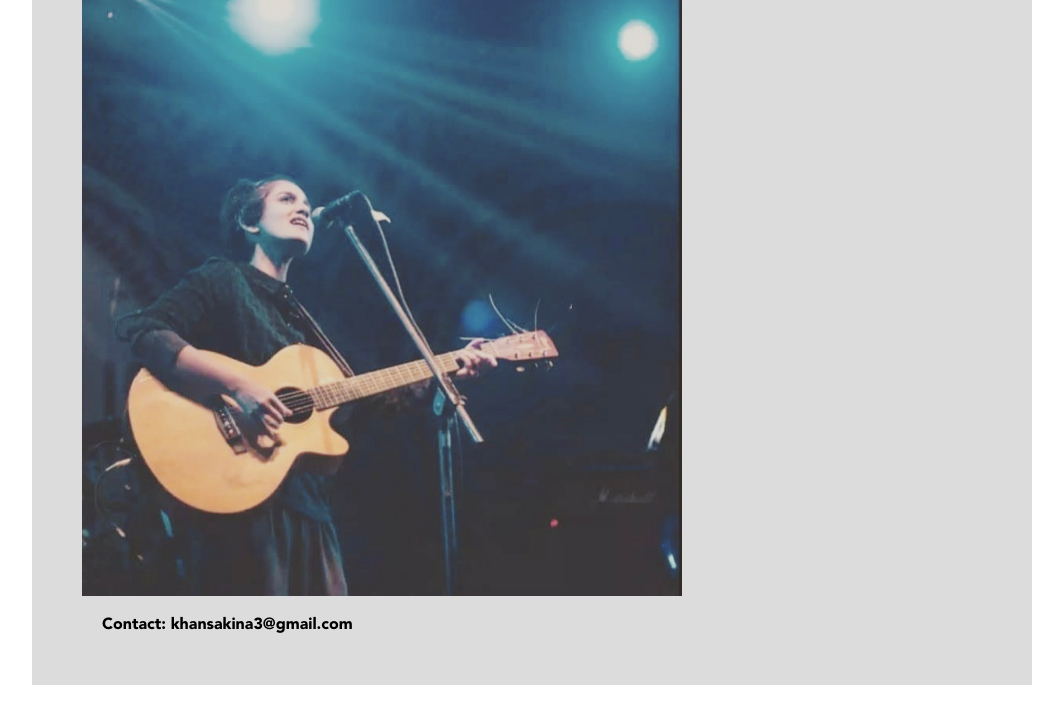
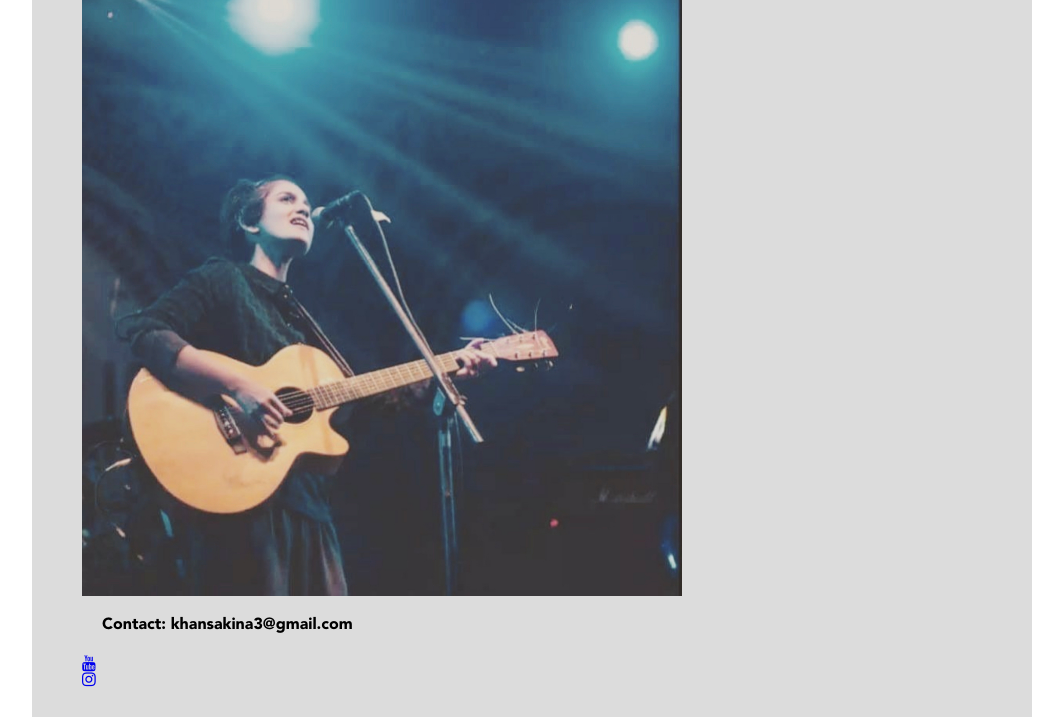
Before and after one commit to gulamudi/sakinakhan, a plain HTML site: page index.html in a window 1280 px wide. Shown: the part 394-1119 px from the top of the page, without its empty margins (108-1171 px from the left). Before the commit the page ends 1087 px from the top, so only its background shows below. Drawn offline with Linux system fonts and the light colour scheme.

Commit message:
Update index.html
added socials

```diff
--- a/index.html
+++ b/index.html
@@ -3,6 +3,7 @@
 <head>
     <title>Sakina Khan</title>
     <meta name="viewport" content="width=device-width, initial-scale=1">
+    <link rel="stylesheet" href="https://cdnjs.cloudflare.com/ajax/libs/font-awesome/4.7.0/css/font-awesome.min.css">
     <link rel="stylesheet" type="text/css" href="style.css">
 </head>
 <body>
@@ -27,6 +28,8 @@
         <img id="work-image" src="sakina_main.jpeg" style="max-height:600px; max-width:600px" alt="Work Image">
         <img id="about-image" src="sakina_about.jpeg" style="max-height:600px; max-width:600px" alt="About Image">
         <div style="padding:20px;font-weight:700">Contact: khansakina3@gmail.com</div>
+        <a href="https://youtube.com/@sakinakhan-le6wl" class="fa fa-youtube"></a>
+        <a href="https://www.instagram.com/sakinaaakhan" class="fa fa-instagram"></a>
         <div id="press">PRESS</div>
         <div id="content">
             <h2 id="page-title"></h2>
```
